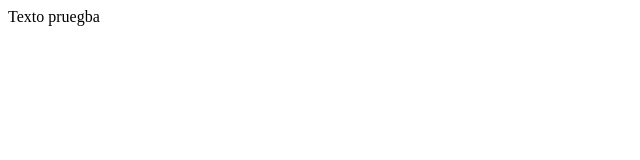
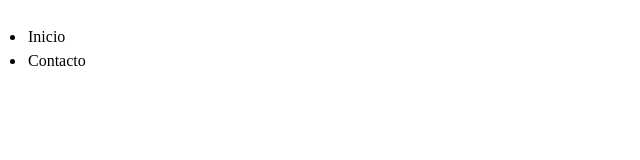
Before and after one commit to chaiLuna2003/chaiStore, a plain HTML site: page index.html in a window 1280 px wide. Shown: the whole page, without its empty margins (0-640 px from the left). Drawn offline with Linux system fonts and the light colour scheme.

Commit message:
Inicio nuevo

```diff
--- /dev/null
+++ b/estilos.css
@@ -0,0 +1,4 @@
+*{
+    margin: 2px;
+    padding: 2px;
+}
--- a/index.html
+++ b/index.html
@@ -4,8 +4,20 @@
     <meta charset="UTF-8">
     <meta name="viewport" content="width=device-width, initial-scale=1.0">
     <title>ChaiStore</title>
+    <link rel="stylesheet" href="estilos.css">
 </head>
 <body>
-    Texto pruegba
+
+    <section>
+    <header>
+        <nav>
+            <ul>
+                <li>Inicio</li>
+                <li>Contacto</li>
+            </ul>
+        </nav>
+    </header>
+    </section>
+
 </body>
 </html>
```
